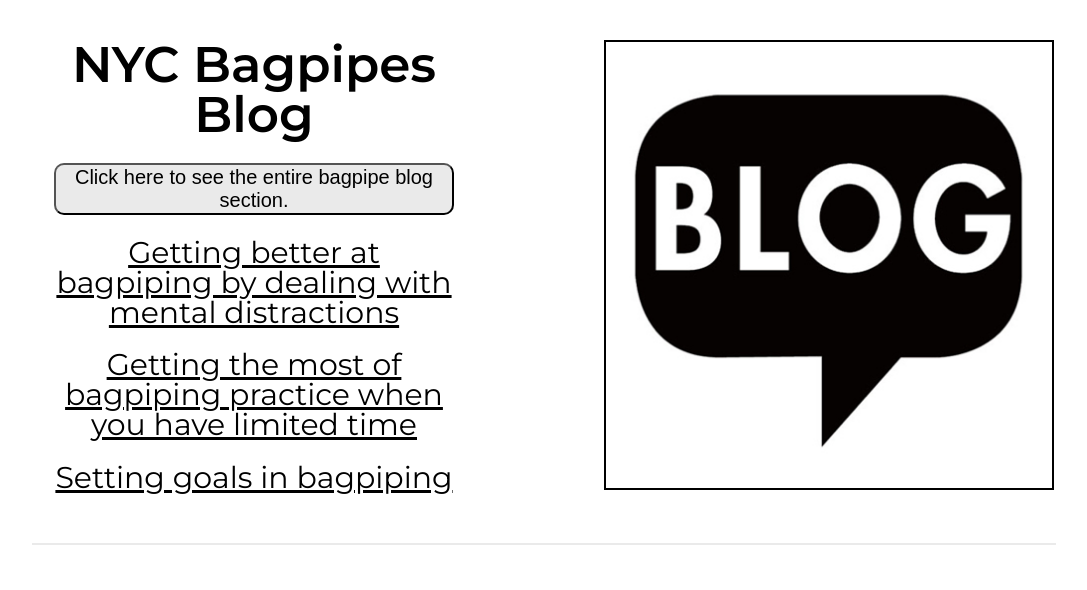
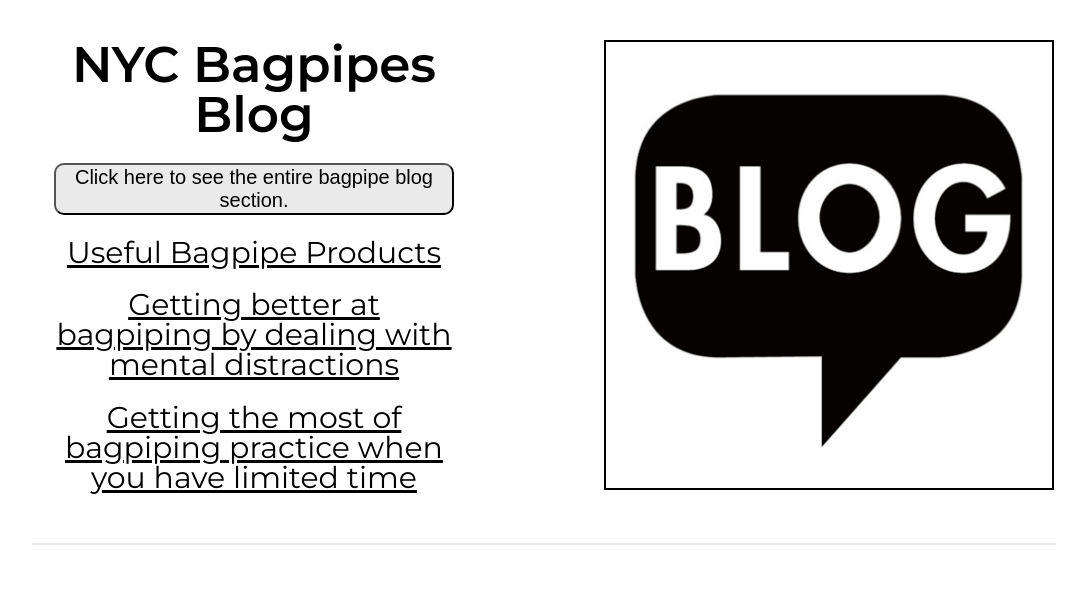
Before and after one commit to CristopherMRodriguez/nycbagpipes-php, a PHP site: page / in a window 1280 px wide. Shown: the part 2605-3195 px from the top of the page, without its empty margins (96-1183 px from the left). Run offline with PHP 8.4, Linux system fonts and the light colour scheme; data that the repository does not hold is empty; some web fonts are replaced.

Commit message:
add blog links to home page and landing page

```diff
--- a/bagpipe-blog/index.php
+++ b/bagpipe-blog/index.php
@@ -23,6 +23,7 @@
 		<section class="blog-link-section">
 			<div class="blog-links">
 				<ul>
+					<li class="blog-link"><a class="section-title" href="/bagpipe-blog/useful-bagpipe-products.php">Useful Bagpipe Products</a></li>
 					<li class="blog-link"><a class="section-title" href="/bagpipe-blog/bagpiping-dealing-with-mental-distractions.php">Getting better at bagpiping by dealing with mental distractions</a></li>
 					<li class="blog-link"><a class="section-title" href="/bagpipe-blog/getting-the-most-of-bagpiping-practice-when-you-have-limited-time.php">Getting the most of bagpiping practice when you have limited time</a></li>
 					<li class="blog-link"><a class="section-title" href="/bagpipe-blog/setting-bagpipe-goals.php">Setting goals in bagpiping</a></li>
--- a/index.php
+++ b/index.php
@@ -69,9 +69,9 @@
 						<h3 class="section-subtitle">Click here to see the entire bagpipe blog section.</h3>
 					</button>
 				</a>
+				<a class="home-blog-links" href="./bagpipe-blog/useful-bagpipe-products.php">Useful Bagpipe Products</a>
 				<a class="home-blog-links" href="./bagpipe-blog/bagpiping-dealing-with-mental-distractions.php">Getting better at bagpiping by dealing with mental distractions</a>
 				<a class="home-blog-links" href="./bagpipe-blog/getting-the-most-of-bagpiping-practice-when-you-have-limited-time.php">Getting the most of bagpiping practice when you have limited time</a>
-				<a class="home-blog-links" href="./bagpipe-blog/setting-bagpipe-goals.php">Setting goals in bagpiping</a>
 			</div>
 			<a class="pic-anchor"  class="button" href="<?php echo "/bagpipe-blog";?>">
 				<img src="./img/bagpipes-blog.jpeg" alt="Button for Bagpipes Blog">
```
Also changed, not shown: 1 other file.
